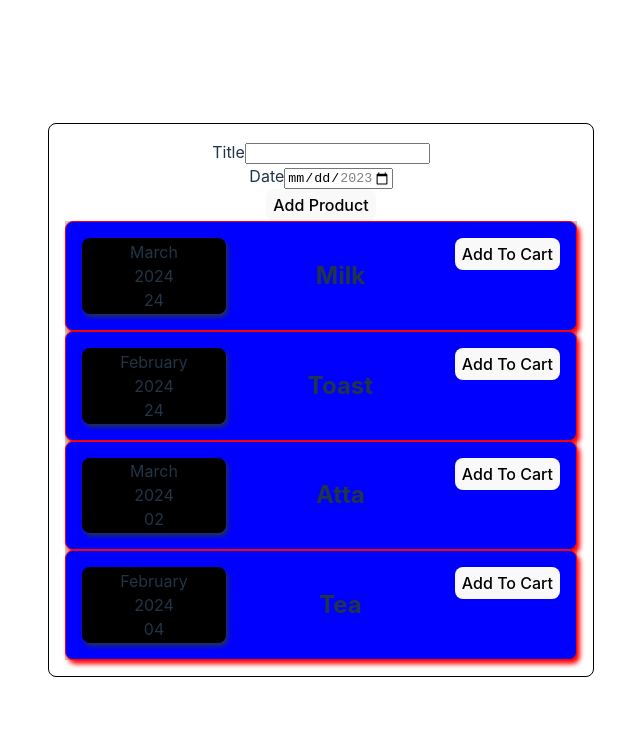
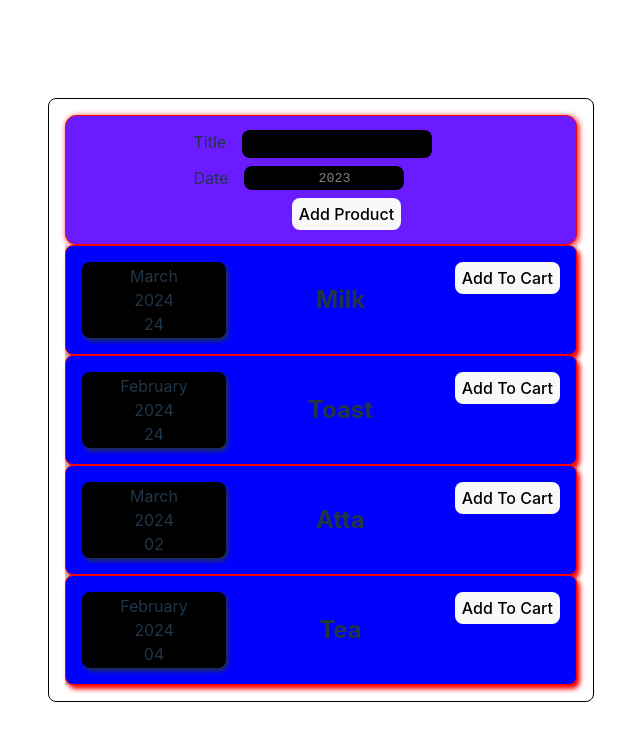
Before and after one commit to dhuruv0003/React-Basics-4, a React (Vite) app: page / in a window 1280 px wide. Shown: the top 740 px of the page, without its empty margins (319-959 px from the left). Built offline with nearby package versions, Linux system fonts and the light colour scheme.

Commit message:
"new commit"

```diff
--- a/src/components2/ProductForm.css
+++ b/src/components2/ProductForm.css
@@ -0,0 +1,43 @@
+.new-product-form{
+    background-color: #6b1bff;
+    height: 8rem;
+    display: flex;
+    flex-direction: column;
+    justify-content: center;
+    gap: 0.5rem;
+    border-radius: 0.7rem;
+    border: 0.1rem solid red;
+    box-shadow: 0.1rem 0.1rem 0.4rem red;
+}
+.form-container{
+    display: flex;
+    flex-direction: column;
+    gap: 0.5rem;
+    justify-content: center;
+    align-items:baseline;
+    padding-left: 25%;
+}
+.new-product-title {
+    display: flex;
+    gap: 1rem;
+}
+.new-product-title input{
+    background-color: black;
+    border-radius: 0.5rem;
+    border: none;
+    padding: 0.4rem;
+}
+.new-product-date {
+    display: flex;
+    gap: 1rem;
+}
+.new-product-date input{
+    background-color: black;
+    border-radius: 0.5rem;
+    width: 10rem;
+    padding-inline: 10%;
+    border: none;
+}
+.new-product-btn button{
+   margin-left: 10%;
+}
--- a/src/components2/ProductForm.jsx
+++ b/src/components2/ProductForm.jsx
@@ -1,16 +1,22 @@
+import './ProductForm.css'
+
 export default function ProductForm() {
     return (
         <form action="">
-            <div className="new-product-title">
+
+            <div className="new-product-form">
+            <div className="form-container"><div className="new-product-title">
                     <label htmlFor="title">Title</label>
                     <input type="text" name="title" />
                 </div>
                 <div className="new-product-date">
                     <label htmlFor="date">Date</label>
-                <input type="date" name="date" min='2023-01-01' max='2023-12-12'/>
-            </div>
+                    <input type="date" name="date" min='2023-01-01' max='2023-12-12' />
+                </div></div>
+
                 <div className="new-product-btn">
                     <button type="submit">Add Product</button>
+                </div>
             </div>
         </form>
 
```
Lines whose indentation alone changed are shown as unchanged.
